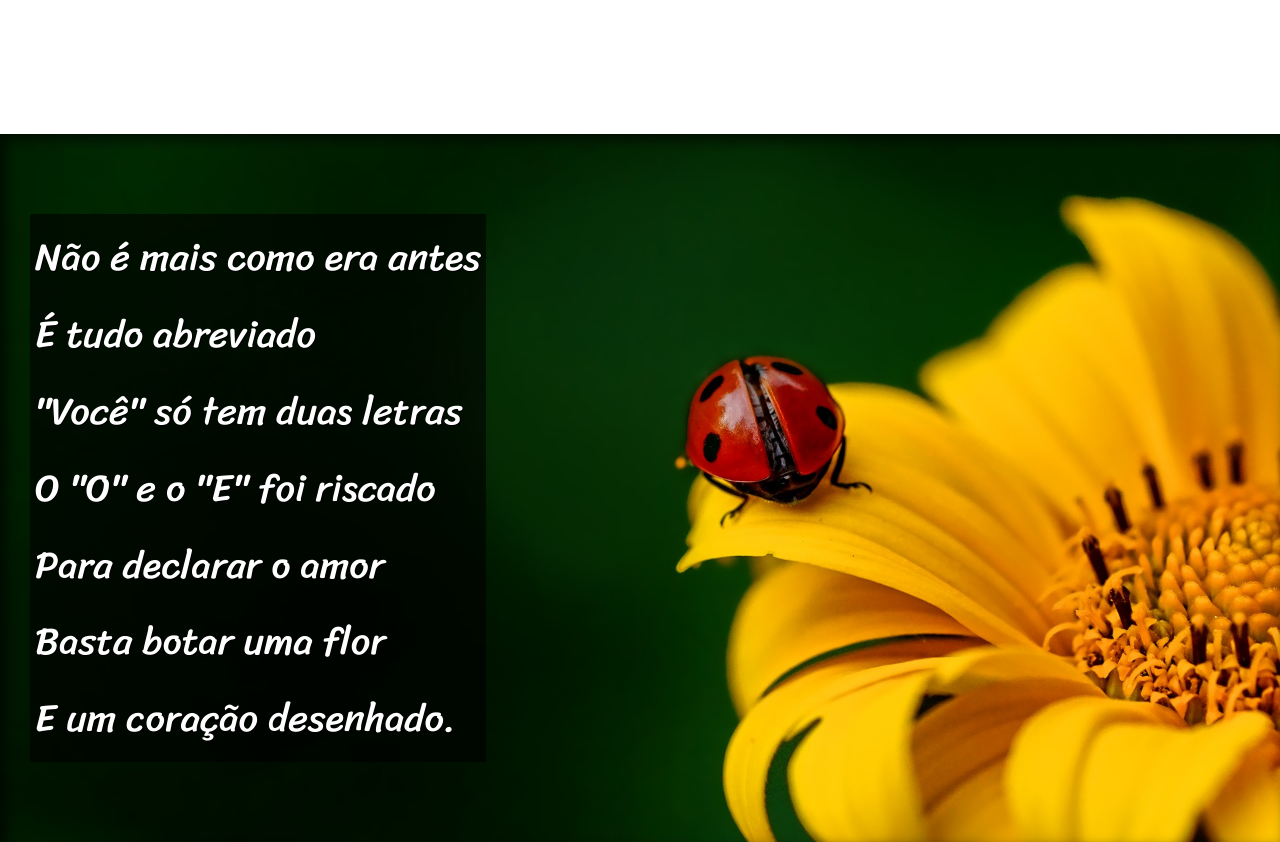
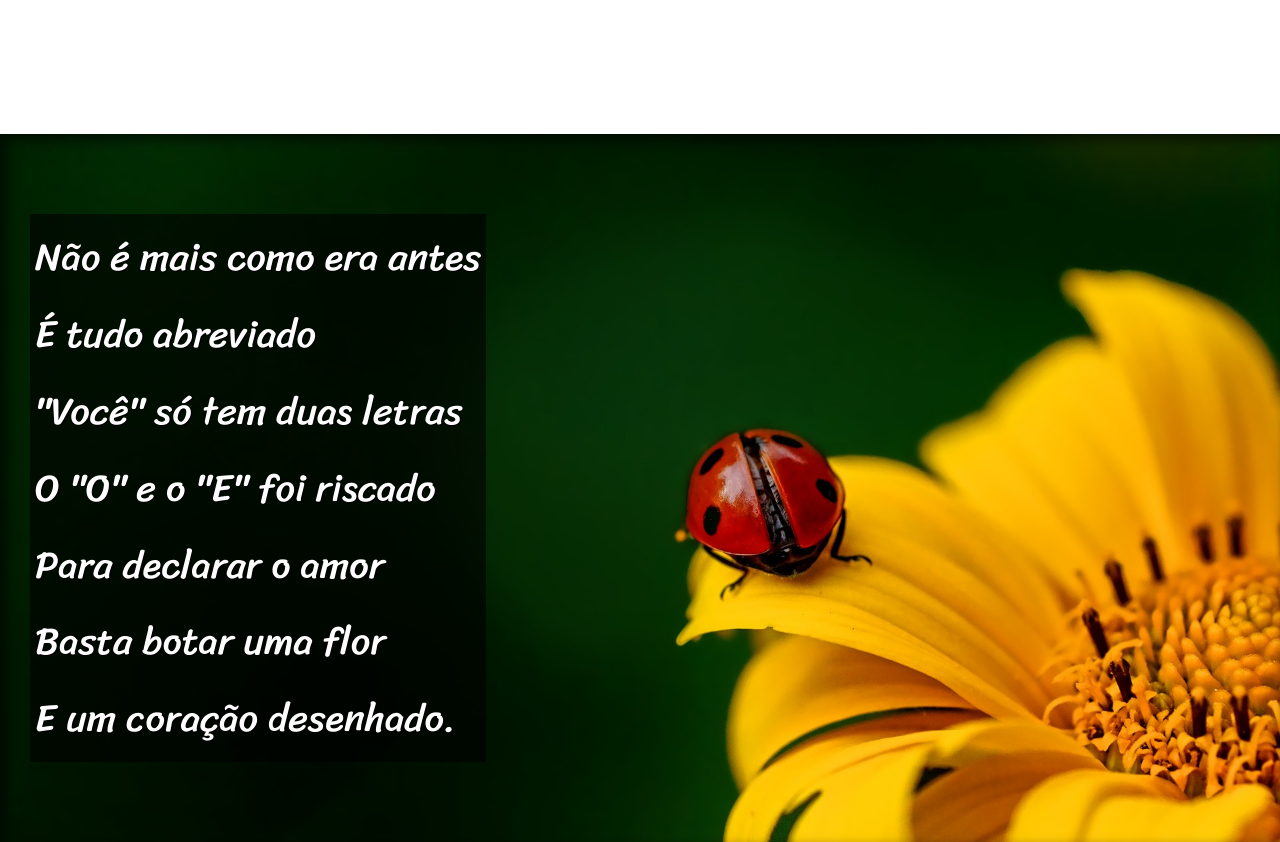
Before and after one commit to NixonDelfino/Projeto-Cordel, a plain HTML site: page index.html in a window 1280 px wide. Shown: the part 900-1742 px from the top of the page. Drawn offline with Linux system fonts and the light colour scheme.

Commit message:
Update style.css

```diff
--- a/estilo/style.css
+++ b/estilo/style.css
@@ -69,10 +69,12 @@ section.imagem > p{
 }
 section#img01{
     background-image: url('../imagens/background001.jpg');
-    background-position: right center;
+    background-position: top right;
 }
 section#img02{
     background-image: url('../imagens/background002.jpg');
+    background-position: top right;
+
 }
 footer{
     background-color: black;
```
